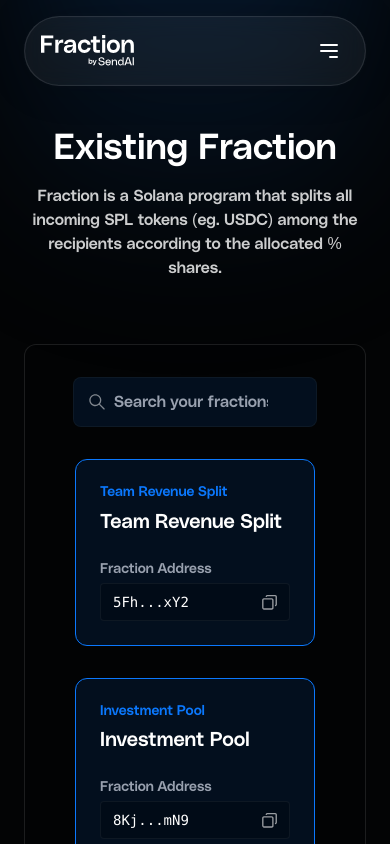
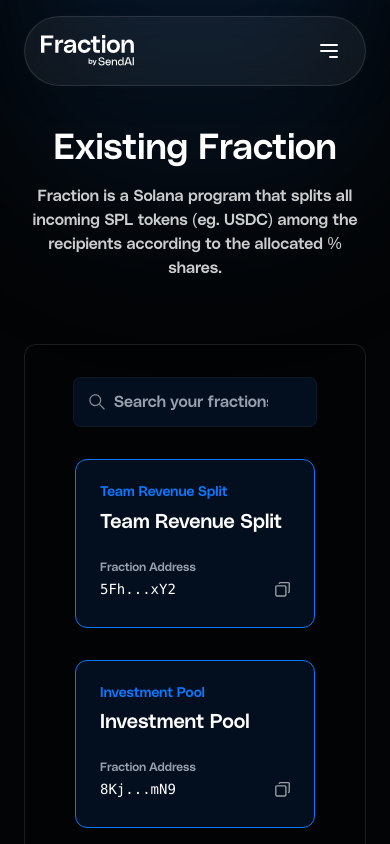
Before and after one commit to sendaifun/fraction-web, a Next.js app: page /list in a window 390 px wide. Built offline with nearby package versions, Linux system fonts and the light colour scheme.

Commit message:
fix: connector 1000px breakpoint

```diff
--- a/app/components/faqs.tsx
+++ b/app/components/faqs.tsx
@@ -65,7 +65,7 @@
       }}
     >
       <button
-        className="w-full px-6 py-4 text-left flex justify-between items-center hover: transition-colors duration-200 rounded-xl focus:outline-none focus:ring-0"
+        className="w-full px-6 py-4 text-left flex justify-between items-center hover: transition-colors duration-200 rounded-xl focus:outline-none focus:ring-0 cursor-pointer"
         onClick={onClick}
         aria-expanded={isOpen}
       >
@@ -132,7 +132,7 @@
             subtitle="Everything you need to know about Fractions"
           />
         </motion.div>
-        <div className="w-full max-w-7xl flex flex-col gap-4">
+        <div className="w-full max-w-7xl flex flex-col gap-4 cursor-pointer">
           {faqData.map((item, index) => (
             <AccordionItem
               key={index}
--- a/app/components/split.tsx
+++ b/app/components/split.tsx
@@ -140,10 +140,13 @@
 
       {/* Vertical connector line in the middle */}
       <path
-        d={`M${CONNECTOR_CONFIG.centerX} ${CONNECTOR_CONFIG.firstRecipientY + 4}V${
+        d={`M${CONNECTOR_CONFIG.centerX} ${
+          CONNECTOR_CONFIG.firstRecipientY + 4
+        }V${
           CONNECTOR_CONFIG.firstRecipientY +
-          (recipientCount - 1) * CONNECTOR_CONFIG.recipientSpacing
-        -4}`}
+          (recipientCount - 1) * CONNECTOR_CONFIG.recipientSpacing -
+          4
+        }`}
         stroke="#0B78FD"
         strokeWidth="0.8"
       />
@@ -493,7 +496,6 @@
         <div className="flex w-full mt-16 gap-8 relative bg-black/10 border border-white/10 rounded-xl p-8">
           {/* Left Side - Fractions Source Box - Hidden on tablet and mobile */}
           <div className="relative w-1/2 hidden lg:flex flex-col items-left z-10 p-16">
-
             <div className="w-fit absolute top-0 left-36 px-0 py-0 text-white font-polysans font-medium flex items-center gap-2">
               <span>Fraction Address</span>
               <Tooltip content="This is the obtained address that you can send SOL or SPL tokens to.">
@@ -524,7 +526,7 @@
           </div>
 
           {/* Dynamic Connector - Hidden on tablet and mobile */}
-          <div className="absolute top-2 left-1/3 transform -translate-x-1/4 z-10 pointer-events-none hidden lg:block w-72">
+          <div className="absolute top-2 left-1/3 transform -translate-x-1/4 pointer-events-none hidden lg:block w-72 lg:max-[1100px]:-ml-6 lg:max-[1200px]:-ml-3 lg:max-[1201px]:-ml-0 z-0">
             <DynamicConnector
               recipientCount={recipients.length}
               percentages={percentages}
--- a/app/list/page.tsx
+++ b/app/list/page.tsx
@@ -167,10 +167,10 @@
                     {/* Card content */}
                     <div className="space-y-4">
                       <div>
-                        <div className="text-gray-400 font-polysans text-sm mb-1">
+                        <div className="text-gray-400 font-polysans text-xs">
                           Fraction Address
                         </div>
-                        <div className="text-white font-polysans font-mono text-sm bg-black/20 px-3 py-2 rounded border border-white/5 flex items-center gap-2 justify-between">
+                        <div className="text-white font-polysans font-mono text-sm  px-0 py-1 rounded flex items-center gap-2 justify-between">
                           {fraction.creator}
 
                           <button
```
Lines whose indentation alone changed are shown as unchanged.
